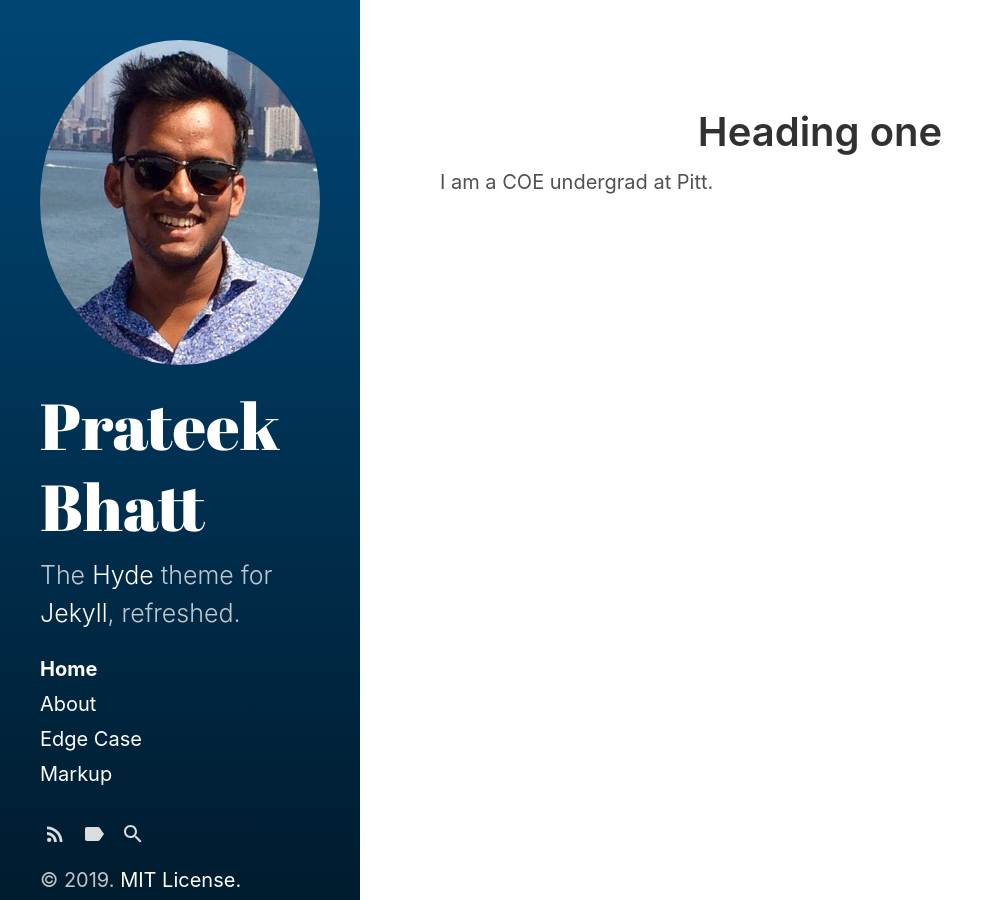
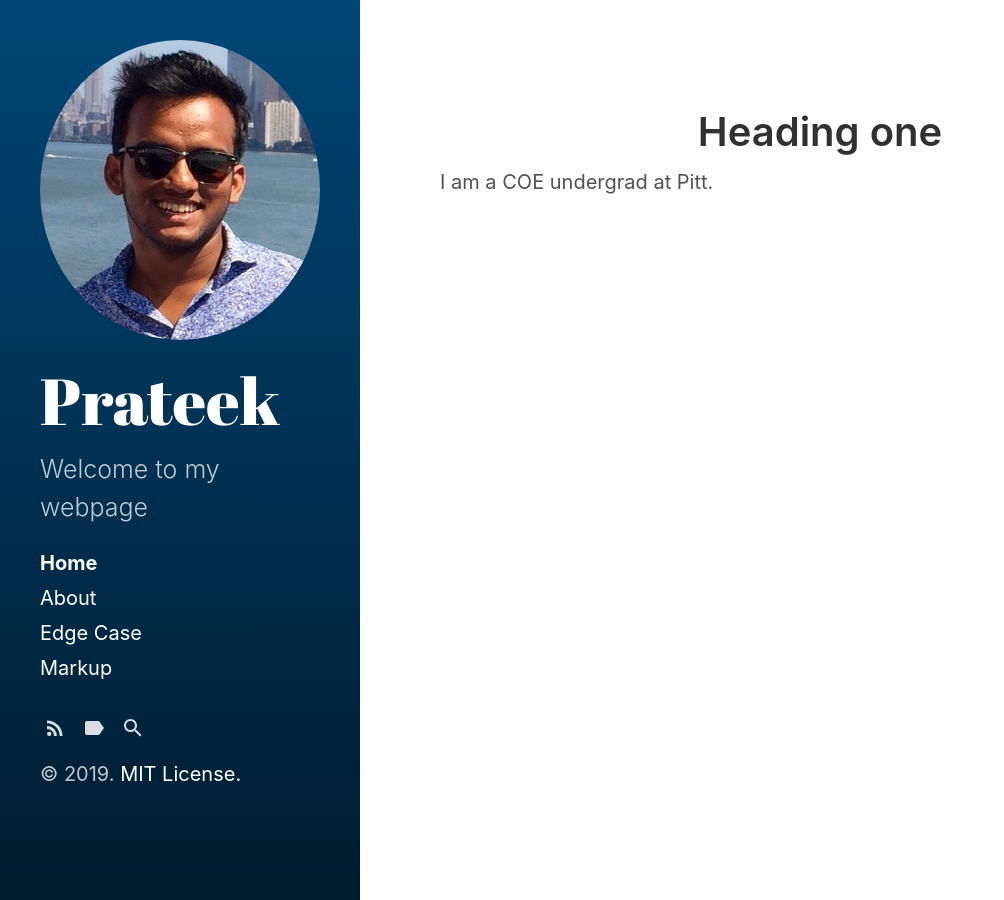
Before and after one commit to prateek3576/prateek3576.github.io, a Jekyll site: the page built from index.html, in a window 1280 px wide. Shown: the whole page, without its empty margins (0-1004 px from the left). Built offline with Jekyll 4.4.1, drawn with Linux system fonts in a browser that asks for light colours; the list of posts is cut into pages by our own code.

Commit message:
modified config.yaml v0.1

```diff
--- a/_config.yml
+++ b/_config.yml
@@ -3,10 +3,10 @@ markdown:         kramdown
 highlighter:      rouge
 
 # Setup
-title:            Prateek Bhatt
+title:            Prateek
 tagline:          'Beast from the East'
-description:      'The <a href="http://hyde.getpoole.com" target="_blank">Hyde</a> theme for <a href="http://jekyllrb.com" target="_blank">Jekyll</a>, refreshed.'
-url:              https://fongandrew.github.io
+description:      'Welcome to my webpage'
+url:              https://prateek3576.github.io
 baseurl:          ''
                   # the optional subpath of your site, e.g. "/blog"
                   # NB: This applies to all pages in your Jekyll site.
@@ -15,8 +15,8 @@ baseurl:          ''
                   # sidebar_blog_link below.
 
 author:
-  name:           'Andrew Fong'
-  url:            https://twitter.com/fongandrewc
+  name:           'Prateek Bhatt'
+  url:            https://prateek3576.github.io
 
 paginate:         5
 # paginate_path:    '/page:num'
--- a/_includes/sidebar.html
+++ b/_includes/sidebar.html
@@ -1,15 +1,13 @@
 <div id="sidebar">
   <header>
-      <div id="rdImg">
-          <img id="rdImg" src="../assets/my_avatar.JPG" alt="Avatar">
-      </div>
     <{% if page.layout == "index" %}h1{% else %}div{% endif %} class="site-title">
       <a href="{{ site.baseurl }}/">
         {% unless page.url == "/" %}
           <span class="back-arrow icon">{% include svg/back-arrow.svg %}</span>
         {% endunless %}
+        <img id="rdImg" src="../assets/my_avatar.JPG" alt="Avatar">
+      </a>
         {{ site.title }}
-      </a>
     </{% if page.layout == "index" %}h1{% else %}div{% endif %}>
     <p class="lead">{{ site.description }}</p>
   </header>
--- a/assets/css/main.scss
+++ b/assets/css/main.scss
@@ -4,13 +4,16 @@
 ---
 $sidebar-bg-color: #003152;
 $link-color: #ac4142;
-$sidebar-sticky: true;
+$sidebar-sticky: false;
 
 #rdImg {
-  max-width: 100%;
-  height: auto;
+    vertical-align: middle;
+    max-width: inherit;
+  width: 280px;
+  height: 300px;
   border-radius: 50%;
 
 }
 
+
 @import "hydeout";
```
Also changed, not shown: 2 other files.
